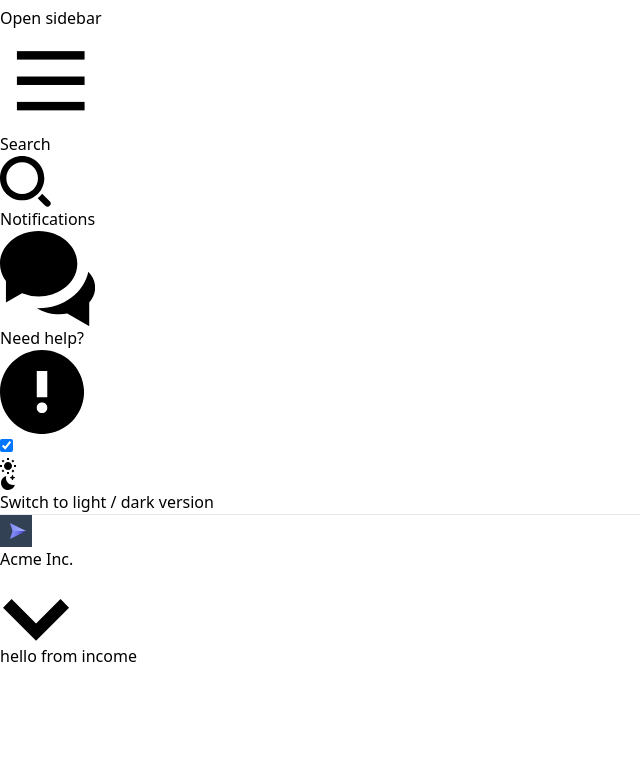
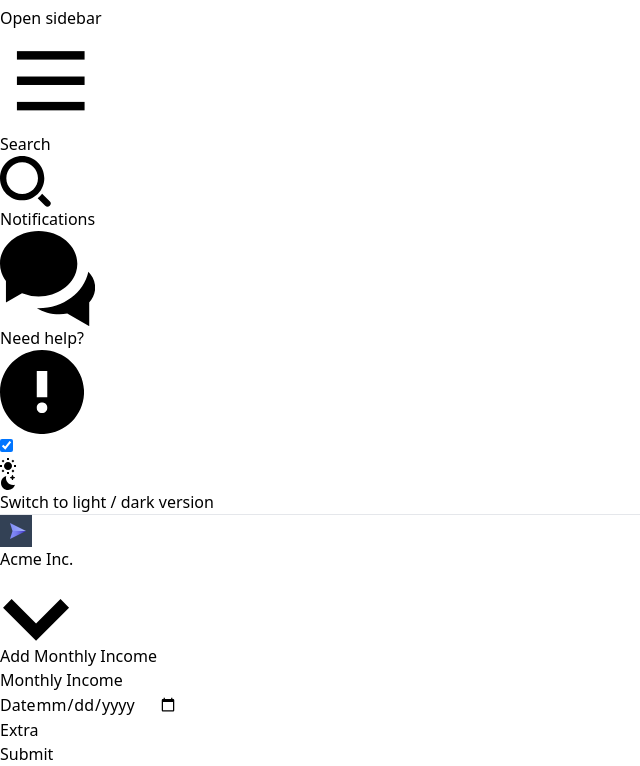
Before and after one commit to subhan300/financial-frotnend, a React (Vite) app: page /income in a window 1280 px wide. Shown: the part 4302-5068 px from the top of the page, without its empty margins (0-640 px from the left). Before the commit the page ends 4970 px from the top, so only its background shows below. Built offline with nearby package versions, Linux system fonts and the light colour scheme.

Commit message:
added imcome page

```diff
--- a/package.json
+++ b/package.json
@@ -11,12 +11,14 @@
     "@tailwindcss/forms": "^0.5.7",
     "chart.js": "^4.4.1",
     "chartjs-adapter-moment": "^1.0.1",
+    "formik": "^2.4.5",
     "moment": "^2.29.4",
     "react": "^18.2.0",
     "react-dom": "^18.2.0",
     "react-flatpickr": "^3.10.13",
     "react-router-dom": "^6.20.1",
-    "react-transition-group": "^4.4.5"
+    "react-transition-group": "^4.4.5",
+    "yup": "^1.4.0"
   },
   "devDependencies": {
     "@vitejs/plugin-react": "^4.2.1",
--- a/src/pages/Income.jsx
+++ b/src/pages/Income.jsx
@@ -1,10 +1,29 @@
 import React, { useState } from 'react';
 import Sidebar from '../partials/Sidebar';
 import Header from '../partials/Header';
+import { Formik, Form, Field, ErrorMessage } from 'formik';
+import * as Yup from 'yup';
+
+
+const validationSchema = Yup.object().shape({
+    monthlyIncome: Yup.number()
+        .required('Monthly income is required')
+        .min(0, 'Monthly income must be a positive number'),
+    date: Yup.date().required('Date is required'),
+    extra: Yup.string(),
+});
+
 
 function Income() {
 
     const [sidebarOpen, setSidebarOpen] = useState(false);
+    const [formData, setFormData] = useState(null);
+
+    const handleSubmit = (values, { setSubmitting }) => {
+        setFormData(values);
+        setSubmitting(false);
+    };
+
 
     return (
         <div className="flex h-screen overflow-hidden">
@@ -20,7 +39,39 @@ function Income() {
 
                 <main>
                     <div className="px-4 sm:px-6 lg:px-8 py-8 w-full max-w-9xl mx-auto">
-            <h1>hello from income</h1>
+                        <h1 className='text-xl md:text-2xl font-bold'>Add Monthly Income</h1>
+                        <Formik
+                            initialValues={{
+                                monthlyIncome: '',
+                                date: '',
+                                extra: '',
+                            }}
+                            validationSchema={validationSchema}
+                            onSubmit={handleSubmit}
+                        >
+                            {({ isSubmitting }) => (
+                                <Form className='mt-5'>
+                                    <div className='mb-5'>
+                                        <label className='block text-sm font-bold mb-1' htmlFor="monthlyIncome">Monthly Income</label>
+                                        <Field type="number" name="monthlyIncome" className='rounded w-full md:w-[400px]' />
+                                        <ErrorMessage name="monthlyIncome" component="div" className='text-sm font-medium text-red-600' />
+                                    </div>
+                                    <div className='mb-5'>
+                                        <label className='block text-sm font-bold mb-1' htmlFor="date">Date</label>
+                                        <Field type="date" name="date" className='rounded w-full md:w-[400px]' />
+                                        <ErrorMessage name="date" component="div" className='text-sm font-medium text-red-600' />
+                                    </div>
+                                    <div className='mb-5'>
+                                        <label className='block text-sm font-bold mb-1' htmlFor="extra">Extra</label>
+                                        <Field type="text" name="extra" className='rounded w-full md:w-[400px]' />
+                                        <ErrorMessage name="extra" component="div" className='text-sm font-medium text-red-600' />
+                                    </div>
+                                    <button type="submit" className='bg-[#4F46E5] hover:bg-[#433BCB] text-white px-4 py-2 text-sm font-medium rounded-md' disabled={isSubmitting}>
+                                        Submit
+                                    </button>
+                                </Form>
+                            )}
+                        </Formik>
                     </div>
                 </main>
             </div>
```
Also changed, not shown: 1 other file (tests, documents, lock files or other folders). Lines whose indentation alone changed are shown as unchanged.
